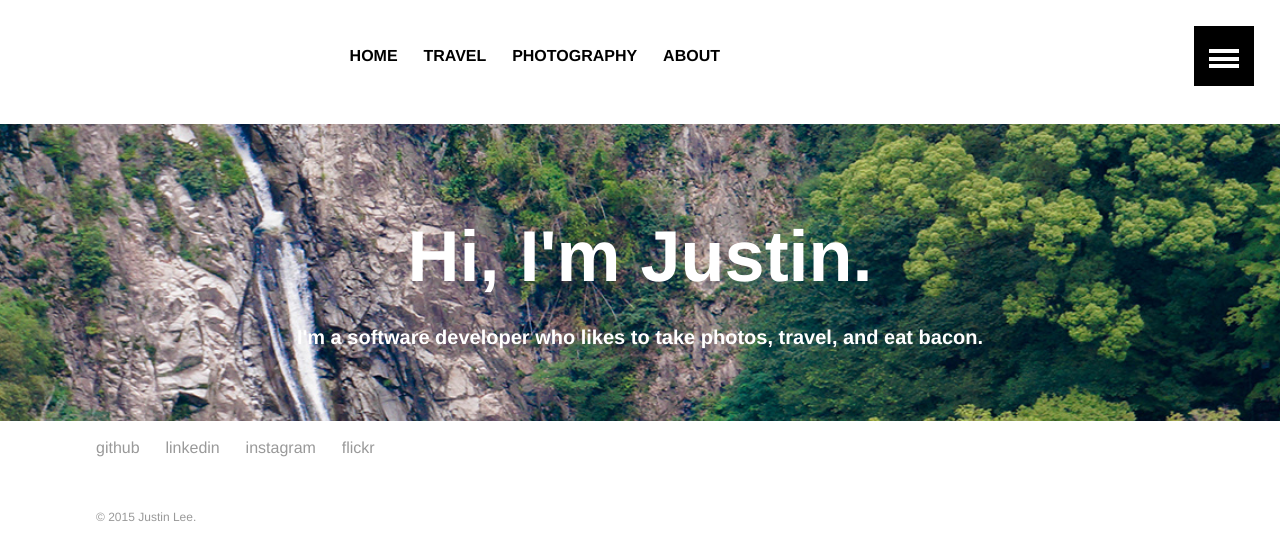
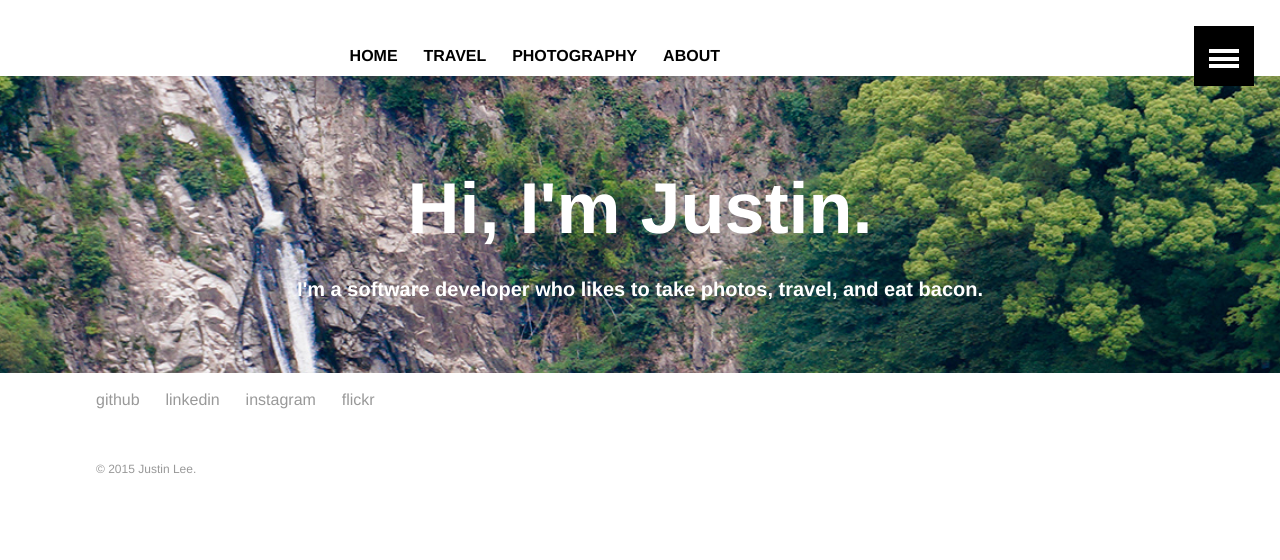
Before and after one commit to leejustin/leejustin.github.io, a Jekyll site: the page built from index.md, in a window 1280 px wide. Shown: the top 560 px of the page. Built offline with Jekyll 4.4.1, drawn with Linux system fonts in a browser that asks for light colours.

Commit message:
Header fix 2

```diff
--- a/_includes/header.html
+++ b/_includes/header.html
@@ -3,6 +3,6 @@
    <!-- <a href="{{ site.url }}/" class="site-title">{{ site.title }}</a>-->
     <nav role="navigation" class="menu top-menu">
         {% include navigation.html %}
-    </nav><br><br><br>
+    </nav><br>
   </div><!-- /.inner-wrap -->
 </header><!-- /.masthead -->
```
Also changed, not shown: 7 other files.
